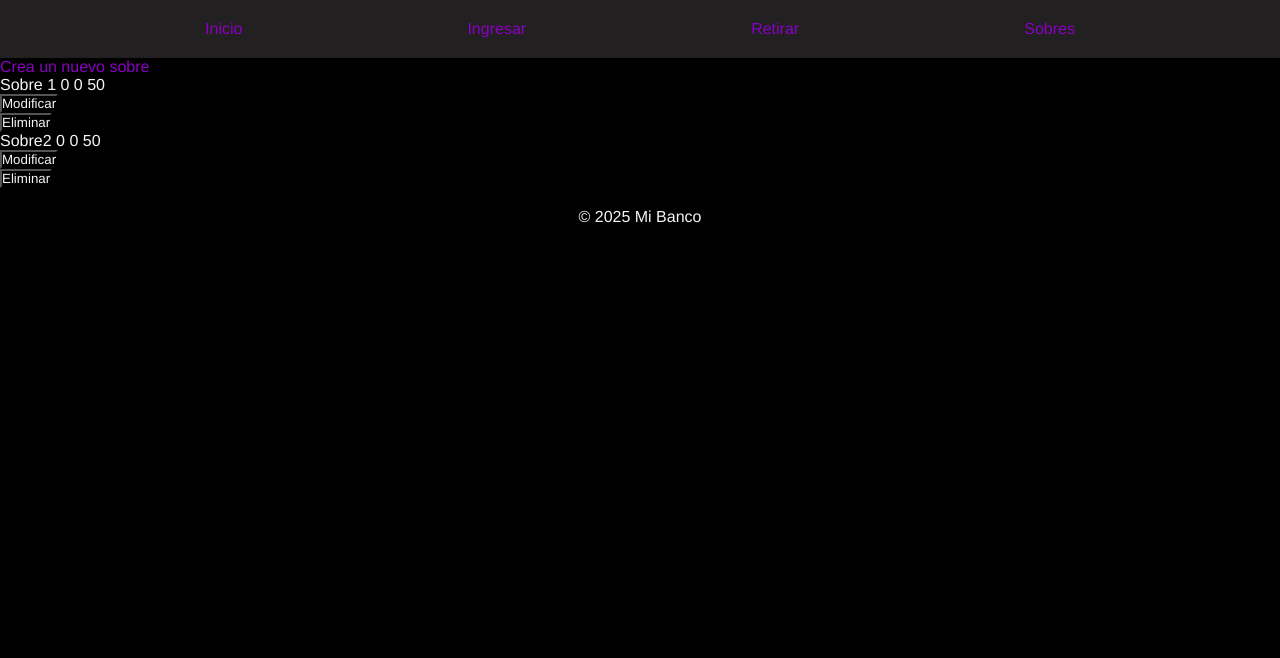
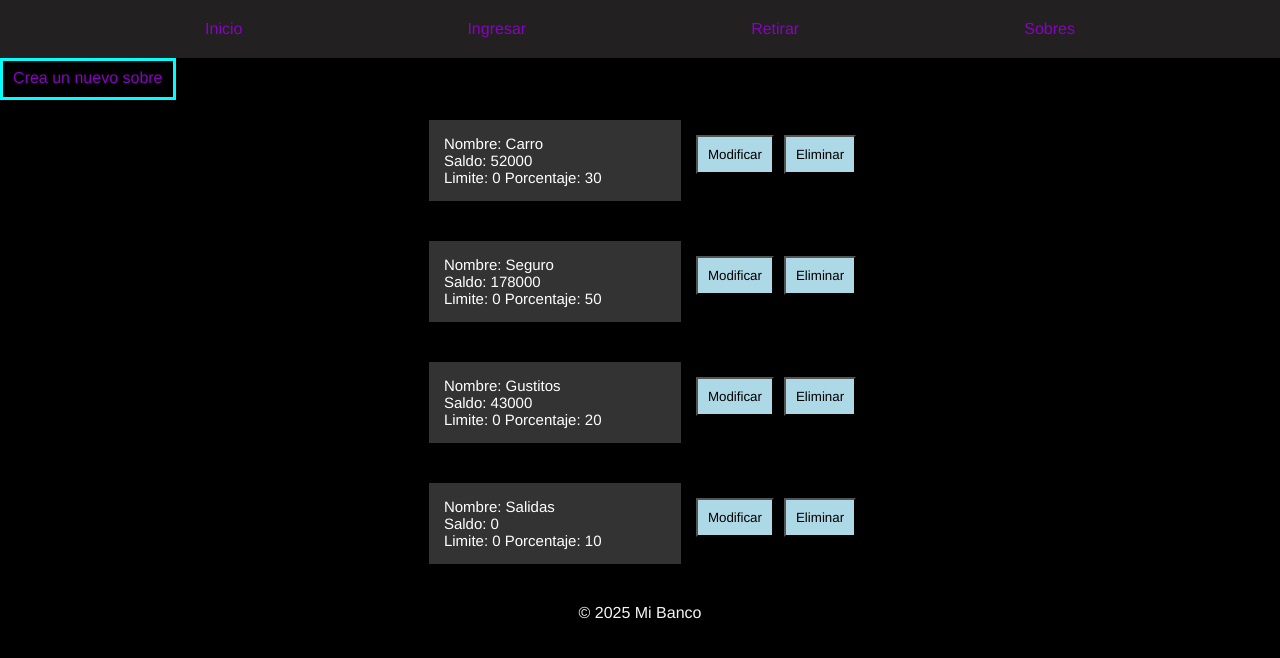
Before and after one commit to JEX2009/BancoConDjango, a Django app: page /sobres/ in a window 1280 px wide. Shown: the top 658 px of the page. Run offline with Django 5.2, Linux system fonts and the light colour scheme; data comes from the database, SQL or seed files in the repository.

Commit message:
Se terminan con los estilos

```diff
--- a/bancoV2/menu/static/css/styles.css
+++ b/bancoV2/menu/static/css/styles.css
@@ -207,3 +221,134 @@ footer {
 }
 
 /* Estilos de sobres */
+
+.crearSobre {
+    display: flex;
+    justify-content: center;
+    margin: 10px;
+}
+.crearSobre label{
+    color: #00FFFF;
+    margin-right: 20px;
+}
+.crearSobre input{
+    padding: 5px;
+    margin: 10px;
+    background-color: #333333;
+    color: whitesmoke;
+}
+
+.crearSobre button{
+    padding: 10px;
+    background-color: #ADD8E6;
+    color: black;
+}
+
+.vinculo{
+    margin: 15px;
+    margin-left: 10%;
+}
+
+.vinculo  a{
+    height: 20px;
+    padding: 8px;
+    border-color: #00FFFF;
+    border-style:solid;
+}
+
+.vinculo a:hover{
+    background-color: rgb(38, 37, 37);
+}
+
+.modificarSobre label{
+    color: #00FFFF;
+    margin-right: 20px;
+}
+.modificarSobre input{
+    padding: 5px;
+    margin: 10px;
+    background-color: #333333;
+    color: whitesmoke;
+}
+
+.modificarSobre button{
+    padding: 10px;
+    background-color: #ADD8E6;
+    color: black;
+}
+
+.sorbresInicio{
+    display: flex;
+    flex-direction: row;
+    padding: 10px;
+    background-color: black;
+    justify-content: center;
+}
+
+.sorbresInicio a{
+    margin: 10px
+    margin
+}
+
+.informacionSobre{
+    margin: 10px;
+}
+
+.botonModificar{
+    margin: 5px;
+    height: 25px;
+    justify-content: center;
+}
+
+.botonEliminar{
+    margin: 5px;
+    height: 25px;
+    justify-content: center;
+}
+
+.sorbresInicio button{
+    padding: 10px;
+    background-color: #ADD8E6;
+    color: black;
+    cursor: pointer;
+    margin-top: 20px;
+}
+
+.presentacionRetiro{
+    height: auto;
+    margin: 10px;
+    width: 98%;
+    display: flex;
+    flex-direction:row;
+    justify-content: space-evenly;
+}
+
+.informacionSobre p{
+    padding: 15px;
+    background-color: #333333;
+    color: white;
+    text-align: start;
+    margin: 0px;
+    font-size: 15px;
+}
+
+.informacionSobre{
+    width: 20%;
+    margin: 10px;
+    background-color: #333333;
+    color: white;
+}
+
+.link{
+    height: 20px;
+    padding: 8px;
+    border-color: #00FFFF;
+    border-style:solid;
+    text-align: center;
+    width: 12%;
+}
+
+.link:hover{
+    background-color: rgb(38, 37, 37);
+    color: red;
+}
--- a/bancoV2/menu/templates/sobres/confirmacion.html
+++ b/bancoV2/menu/templates/sobres/confirmacion.html
@@ -1,6 +1,8 @@
 {% extends 'layout/lateral.html' %}
 {% load static %}
 {% block content %}
-<h1>Se han realizado los cambio de forma satisfactoria </h1>
-<br> <a href='/'>Salir</a>
+<div class="faltaIngreso">
+    <h1>Se han realizado los cambio de forma satisfactoria </h1>
+    <a href='/'>Salir</a>
+</div>
 {% endblock %}
--- a/bancoV2/menu/templates/sobres/sobres.html
+++ b/bancoV2/menu/templates/sobres/sobres.html
@@ -1,25 +1,38 @@
 {% extends 'layout/lateral.html' %}
 {% load static %}
 {% block content %}
+
+<div class="link">
     <a href="{% url 'crearSobre' %}">Crea un nuevo sobre</a>
+</div>
+{% for sobre in sobres %}
+<div class="sorbresInicio">
+    <div class="informacionSobre">
+        <p>
+            Nombre:
+            {{ sobre.nombre }}
+            <br>
+            Saldo:
+            {{ sobre.saldo }}
+            <br>
+            Limite:
+            {{ sobre.limite }}
 
-{% for sobre in sobres %}
-<ul>
-    <li>
-        {{ sobre.nombre }}
-        {{ sobre.saldo }}
-        {{ sobre.limite }}
+            Porcentaje:
             {{ sobre.porcentaje }}
-        <form method="post" action="{% url 'sobresModificar' sobre.id %}">
+
+        </p>
+    </div>
+    <form method="post" action="{% url 'sobresModificar' sobre.id %}" class="botonModificar">
         {% csrf_token %}
         <button type="submit">Modificar</button>
     </form>
-        <form method="post" action="{% url 'sobresEliminar' sobre.id %}">
+
+    <form method="post" action="{% url 'sobresEliminar' sobre.id %}" class="botonEliminar">
         {% csrf_token %}
         <button type="submit">Eliminar</button>
     </form>
-    </li>
-</ul>
+</div>
 {% endfor %}
 
 {% endblock %}
```
Also changed, not shown: other parts of bancoV2/menu/static/css/styles.css (+15 -1 lines), bancoV2/menu/templates/sobres/crearSobre.html (+6 -4 lines), bancoV2/menu/templates/sobres/modificarSobre.html (+7 -7 lines), bancoV2/db.sqlite3, bancoV2/menu/templates/ingresar/ingresarTodos.html (line endings or trailing spaces). Lines whose indentation alone changed are shown as unchanged.
